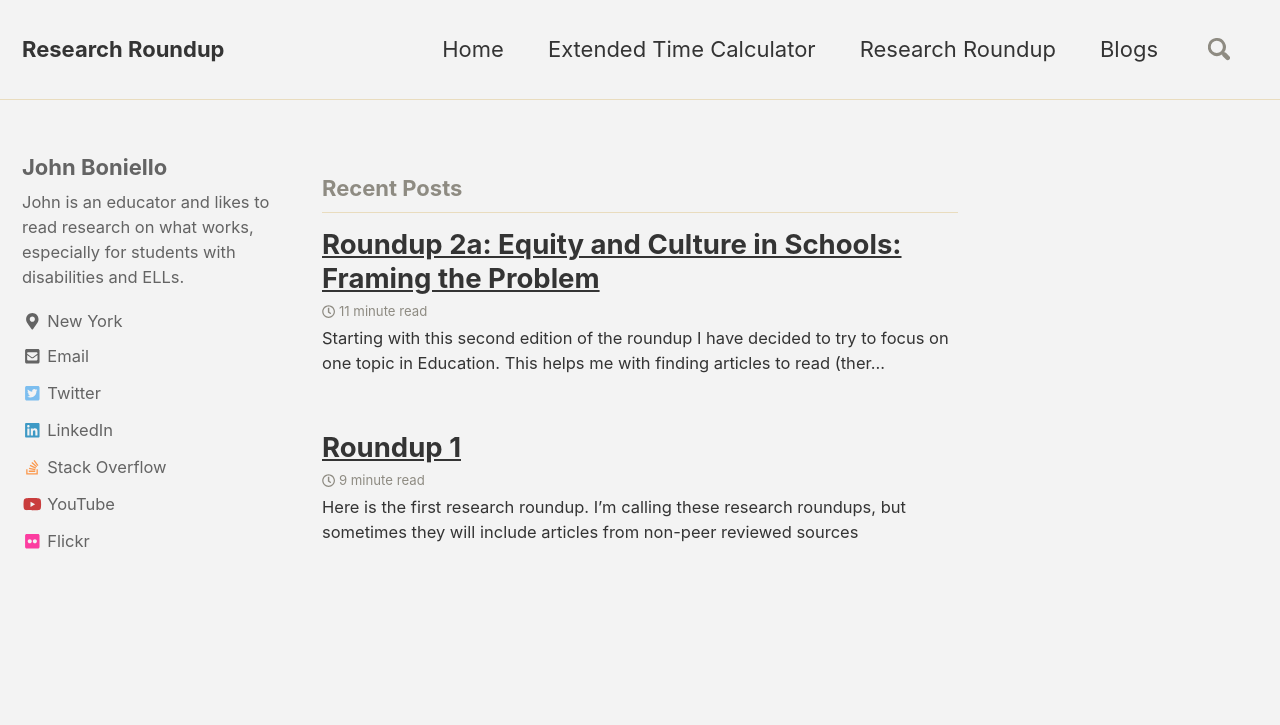
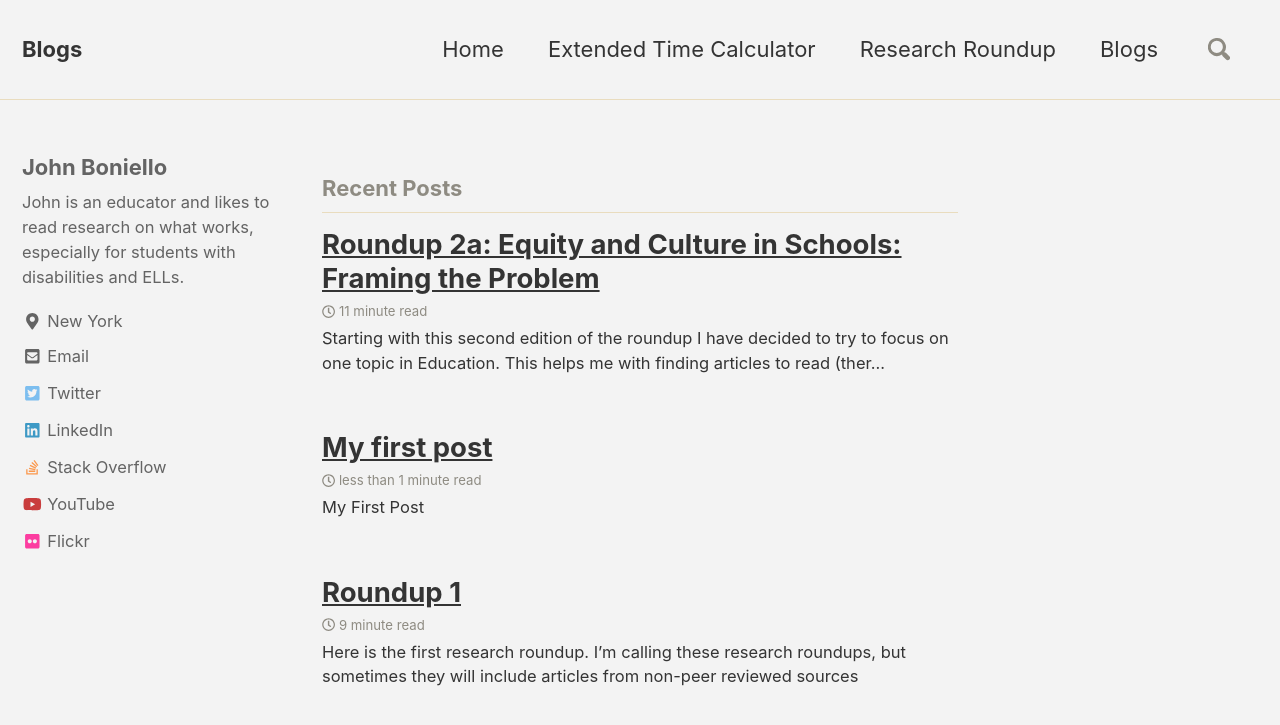
Before and after one commit to johnboniello/Research-round-up, a Jekyll site: the page built from index.html, in a window 1280 px wide and 900 px high. Shown: the top 725 px of the window. Built offline with Jekyll 4.4.1, drawn with Linux system fonts in a browser that asks for light colours; nearby versions of some CDN libraries; the list of posts is cut into pages by our own code.

Commit message:
update all

```diff
--- a/_config.yml
+++ b/_config.yml
@@ -10,12 +10,12 @@ minimal_mistakes_skin    : "dirt" # "air", "aqua", "contrast", "dark", , "neon",
 
 # Site Settings
 locale                   : "en-US"
-title                    : "Research Roundup"
+title                    : "Blogs"
 title_separator          : "-"
 name                     : "John Boniello"
-description              : "This is the home of my semi-regular research roundup."
+description              : "This is the home of my not so regular blogs."
 url                      : "http://johnboniello.com"
-baseurl                  : "/Research-round-up"
+baseurl                  : "/blog2"
 repository               :  johnboniello
 teaser                   : # path of fallback teaser image, e.g. "/assets/images/500x300.png"
 # breadcrumbs            : false # true, false (default)
--- /dev/null
+++ b/_posts/2018-03-03-First-Post.md
@@ -0,0 +1,8 @@
+---
+layout: post
+title: My first post
+---
+
+My First Post
+
+This blog may not take off, I've never been good at keeping journals or blogs.
```
